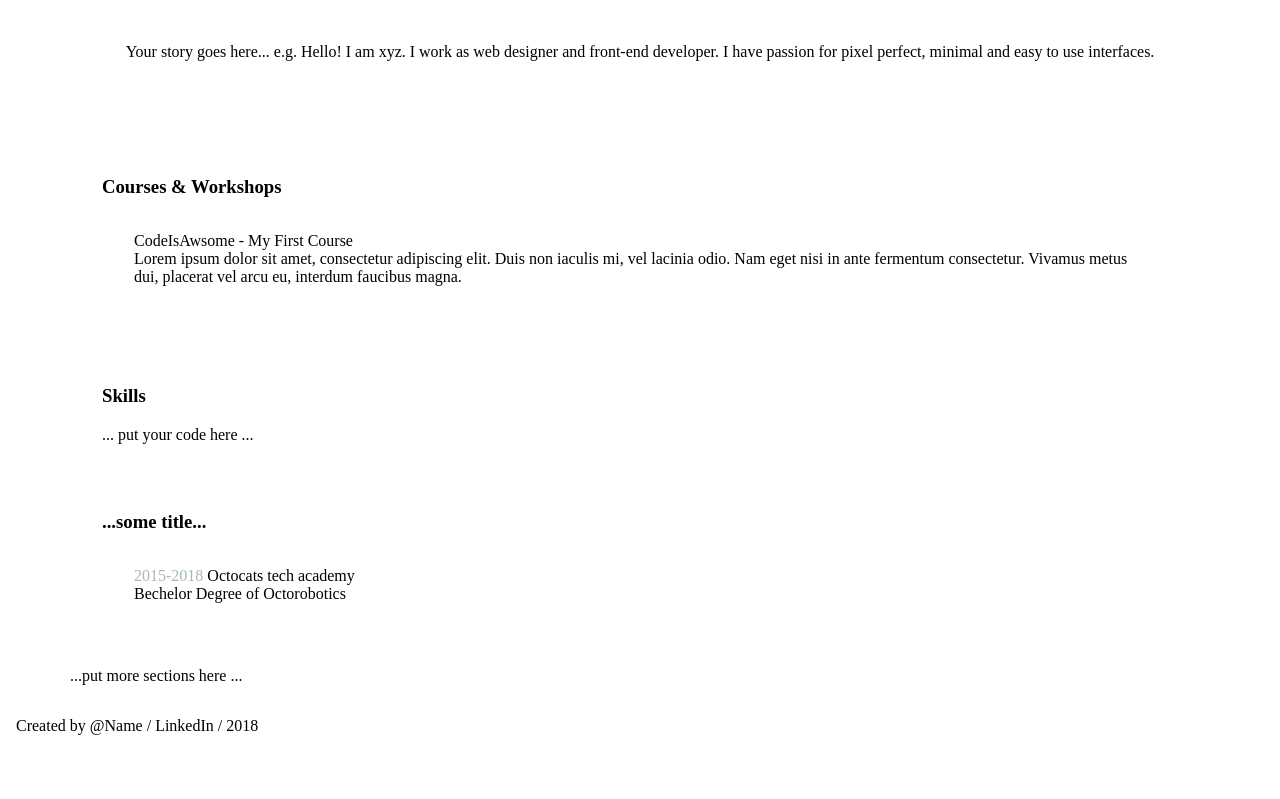
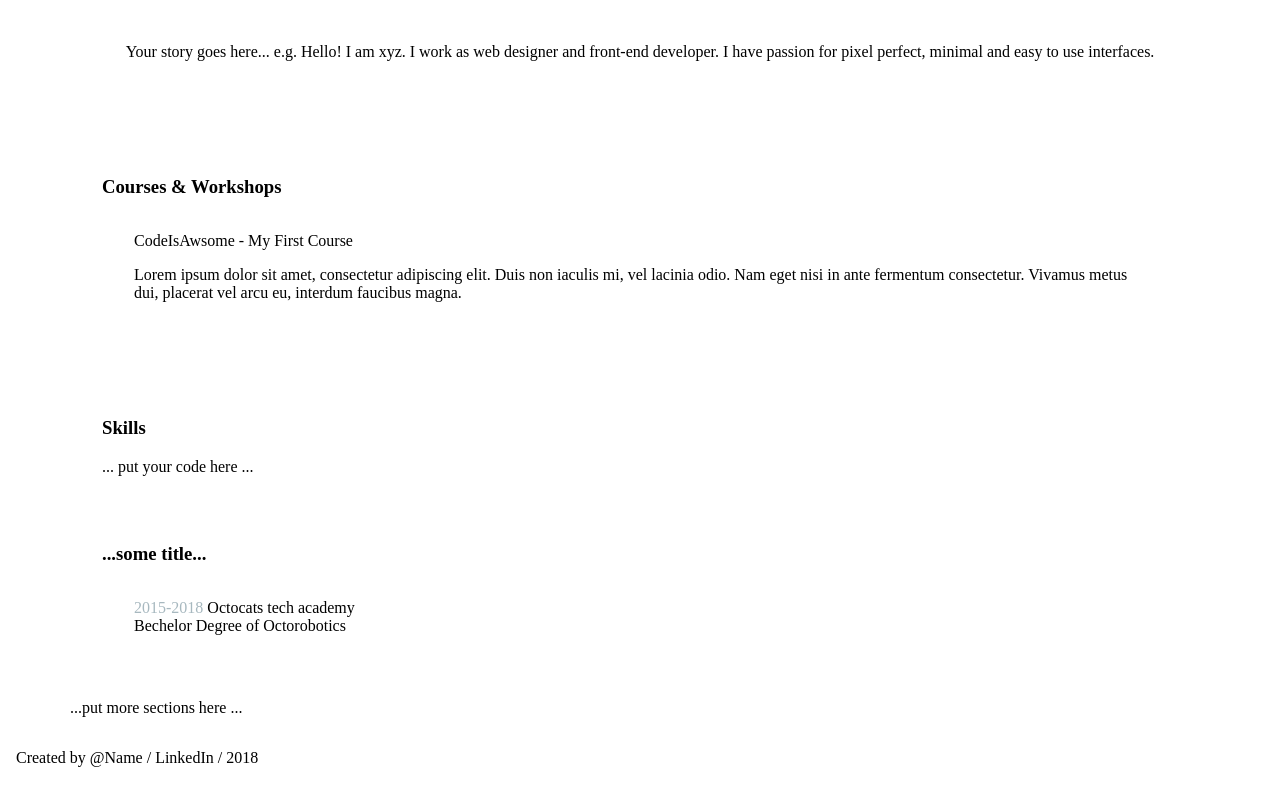
Before and after one commit to ritaly/HTML-CSS-CV-base, a plain HTML site: page index.html in a window 1280 px wide. Shown: the part 142-941 px from the top of the page. Before the commit the page ends 909 px from the top, so only its background shows below. Drawn offline with Linux system fonts and the light colour scheme.

Commit message:
minor changes

```diff
--- a/index.html
+++ b/index.html
@@ -29,7 +29,7 @@
 						CodeIsAwsome - My First Course
 					</div>
 					<div class="descrition">
-						Lorem ipsum dolor sit amet, consectetur adipiscing elit. Duis non iaculis mi, vel lacinia odio. Nam eget nisi in ante fermentum consectetur. Vivamus metus dui, placerat vel arcu eu, interdum faucibus magna.
+						<p>Lorem ipsum dolor sit amet, consectetur adipiscing elit. Duis non iaculis mi, vel lacinia odio. Nam eget nisi in ante fermentum consectetur. Vivamus metus dui, placerat vel arcu eu, interdum faucibus magna.</p>
 					</div>
 				</article>
 			</section>
```
